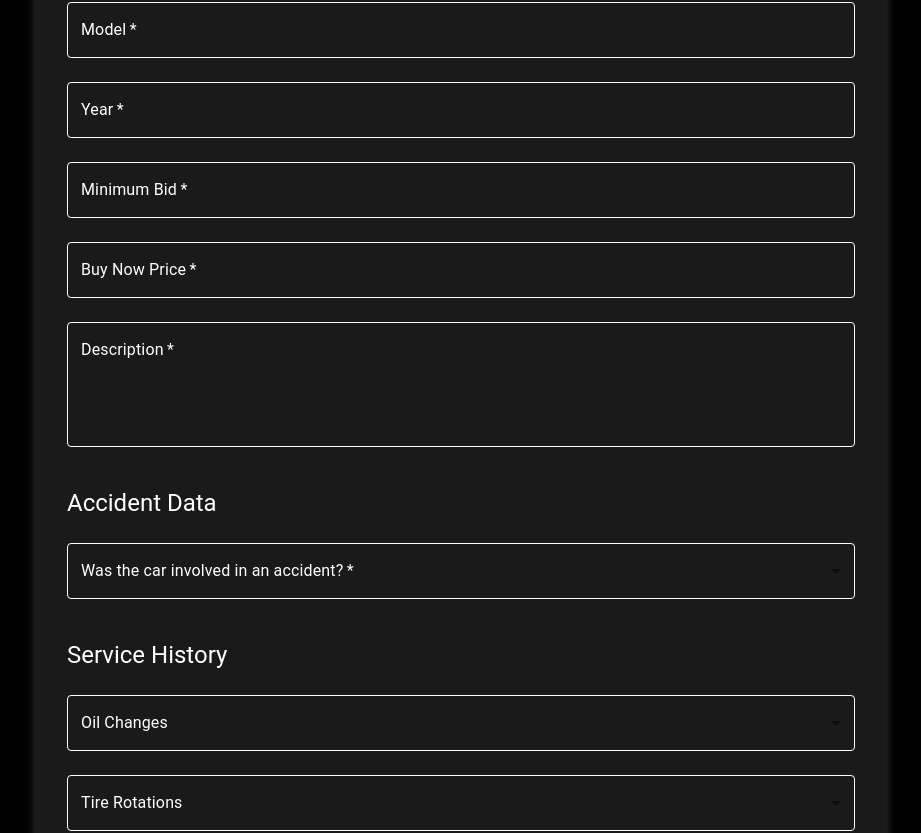
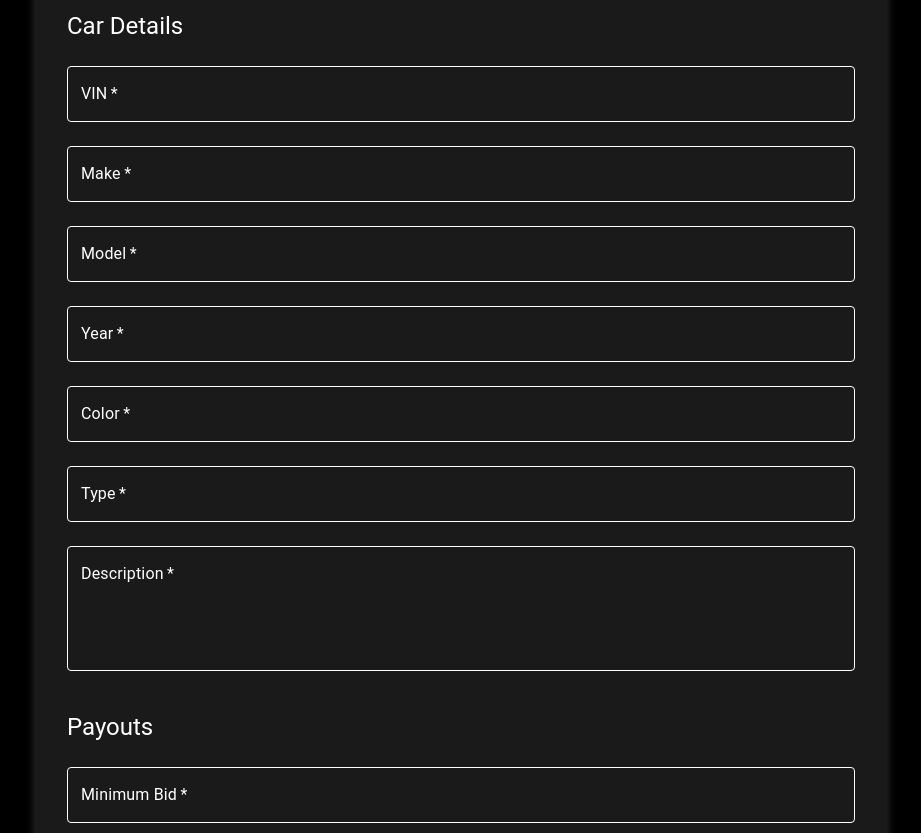
Before and after one commit to Shahed4/AuctionArchitects, a Next.js app in the folder auction-architects/: page /sell in a window 1280 px wide. Shown: the part 478-1311 px from the top of the page, without its empty margins (179-1100 px from the left). Built offline with nearby package versions, Linux system fonts and the light colour scheme.

Commit message:
Update Seller Form along with Updates to MongoDB

```diff
--- a/auction-architects/src/app/api/cars/route.js
+++ b/auction-architects/src/app/api/cars/route.js
@@ -34,10 +34,16 @@ export async function POST(req) {
       name: body.name,
       address: body.address,
       phone: body.phone,
+      make: body.make,
       model: body.model,
       year: body.year,
+      color: body.color,
+      type: body.type,
       price: parseFloat(body.price),
       minBid: parseFloat(body.minBid),
+      currBid: 0,
+      bidderID: null,
+      numBids: 0,
       description: body.description,
       images: body.images || [], // Add uploaded image URLs if available
       accidentHistory: body.accidentHistory || null,
--- a/auction-architects/src/app/sell/page.js
+++ b/auction-architects/src/app/sell/page.js
@@ -17,8 +17,11 @@ export default function Sell() {
     address: "",
     phone: "",
     vin: "",
+    make: "",
     model: "",
     year: "",
+    color: "",
+    type: "",
     minBid: "",
     price: "",
     description: "",
@@ -102,10 +105,13 @@ export default function Sell() {
           address: "",
           phone: "",
           vin: "",
+          make: "",
           model: "",
           year: "",
+          color: "",
+          type: "",
+          price: "",
           minBid: "",
-          price: "",
           description: "",
           images: [],
           accidentHistory: "",
@@ -156,11 +162,15 @@ export default function Sell() {
     },
   };
 
-
   return (
-      <Box sx={{ backgroundColor: "#000", minHeight: "100vh", color: "#fff", py: 5 }}>
+    <Box
+      sx={{ backgroundColor: "#000", minHeight: "100vh", color: "#fff", py: 5 }}
+    >
       <Container maxWidth="md">
-          <Typography variant="h3" sx={{ mb: 4, fontWeight: "bold", color: "#e0e0e0" }}>
+        <Typography
+          variant="h3"
+          sx={{ mb: 4, fontWeight: "bold", color: "#e0e0e0" }}
+        >
           Sell Your Car
         </Typography>
         <Box
@@ -177,6 +187,9 @@ export default function Sell() {
           }}
         >
           {/* Personal Information */}
+          <Typography variant="h5" sx={{ mt: 2, color: "#fff" }}>
+            Personal Information
+          </Typography>
           <TextField
             label="Your Name"
             name="name"
@@ -203,10 +216,21 @@ export default function Sell() {
           />
 
           {/* Car Details */}
+          <Typography variant="h5" sx={{ mt: 2, color: "#fff" }}>
+            Car Details
+          </Typography>
           <TextField
             label="VIN"
             name="vin"
             value={formData.vin}
+            onChange={handleChange}
+            required
+            sx={textFieldStyles}
+          />
+          <TextField
+            label="Make"
+            name="make"
+            value={formData.make}
             onChange={handleChange}
             required
             sx={textFieldStyles}
@@ -228,6 +252,37 @@ export default function Sell() {
             sx={textFieldStyles}
           />
           <TextField
+            label="Color"
+            name="color"
+            value={formData.color}
+            onChange={handleChange}
+            required
+            sx={textFieldStyles}
+          />
+          <TextField
+            label="Type"
+            name="type"
+            value={formData.type}
+            onChange={handleChange}
+            required
+            sx={textFieldStyles}
+          />
+          <TextField
+            label="Description"
+            name="description"
+            value={formData.description}
+            onChange={handleChange}
+            required
+            multiline
+            rows={4}
+            sx={textFieldStyles}
+          />
+
+          {/* Payout  */}
+          <Typography variant="h5" sx={{ mt: 2, color: "#fff" }}>
+            Payouts
+          </Typography>
+          <TextField
             label="Minimum Bid"
             name="minBid"
             value={formData.minBid}
@@ -241,16 +296,6 @@ export default function Sell() {
             value={formData.price}
             onChange={handleChange}
             required
-              sx={textFieldStyles}
-            />
-            <TextField
-              label="Description"
-              name="description"
-              value={formData.description}
-              onChange={handleChange}
-              required
-              multiline
-              rows={4}
             sx={textFieldStyles}
           />
 
@@ -484,5 +529,4 @@ export default function Sell() {
       </Container>
     </Box>
   );
-
 }
```
Lines whose indentation alone changed are shown as unchanged.
